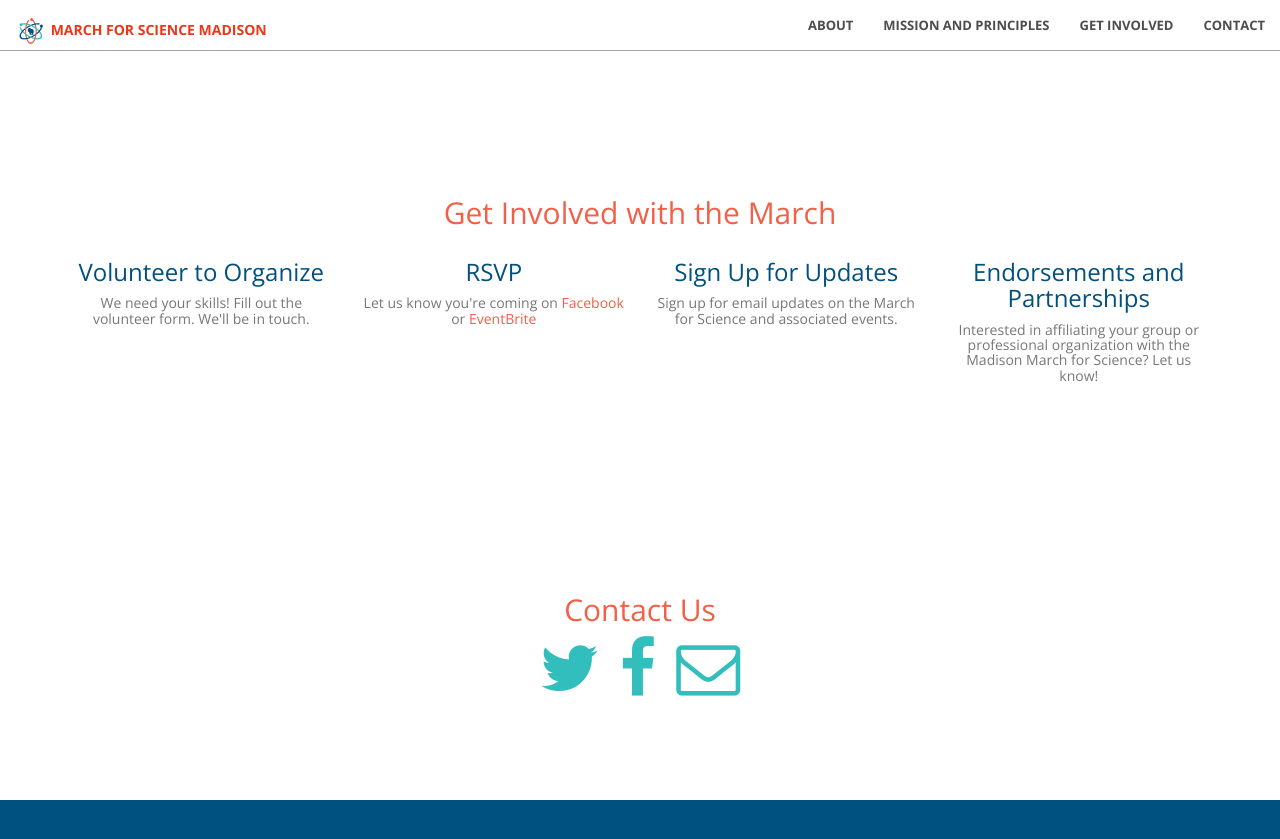
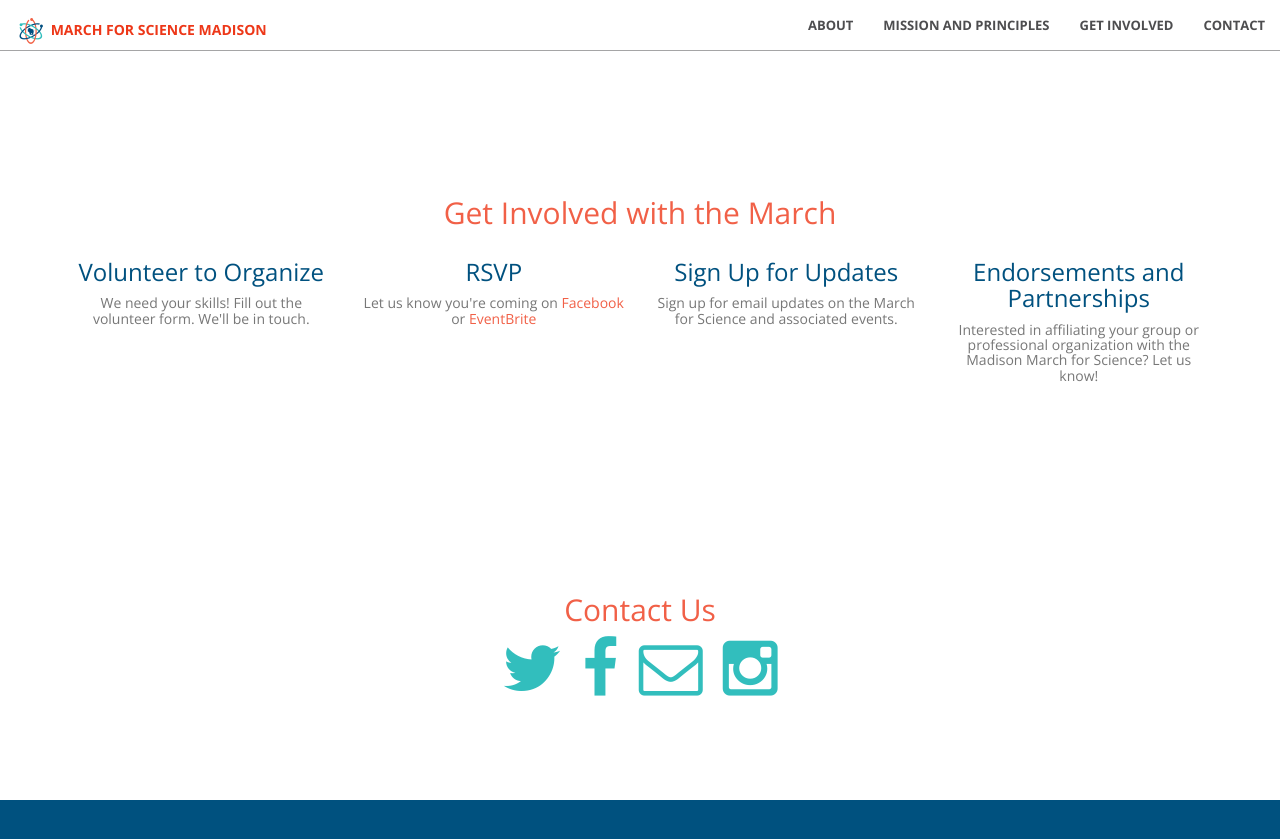
Before and after one commit to ScienceMarchMadison/m4smadison.github.io, a Jekyll site: the page built from index.html, in a window 1280 px wide and 900 px high, scrolled down 1832 px. Shown: the top 839 px of the window. Built offline with Jekyll 4.4.1, drawn with Linux system fonts in a browser that asks for light colours; comment, search, counter and statistics services are not loaded.

Commit message:
Update contact.html

```diff
--- a/_includes/contact.html
+++ b/_includes/contact.html
@@ -10,6 +10,7 @@
             <a href="https://twitter.com/{{ site.twitter_username }}" target="_blank"><i class="fa fa-twitter fa-3x wow bounceIn" data-wow-delay=".1s" style="color:#32bebd"></i></a>
             <span style="height:3px;width:calc(10% -64px);margin-right:16px;display:inline-block;margin-bottom:7px;"></span><a href="https://facebook.com/{{ site.facebook_username }}" target="_blank"><i class="fa fa-facebook fa-3x wow bounceIn" data-wow-delay=".1s" style="color:#32bebd"></i></a>
             <span style="height:3px;width:calc(10% -64px);margin-right:16px;display:inline-block;margin-bottom:7px;"></span><a href="mailto:{{ site.email }}" target="_blank"><i class="fa fa-envelope-o fa-3x wow bounceIn" data-wow-delay=".1s" style="color:#32bebd"></i></a>
+            <span style="height:3px;width:calc(10% -64px);margin-right:16px;display:inline-block;margin-bottom:7px;"></span><a href="https://www.instagram.com/marchforscienceMSN/" target="_blank"><i class="fa fa-instagram fa-3x wow bounceIn" data-wow-delay=".1s" style="color:#32bebd"></i></a>
         </div>
 
     </div>
```
